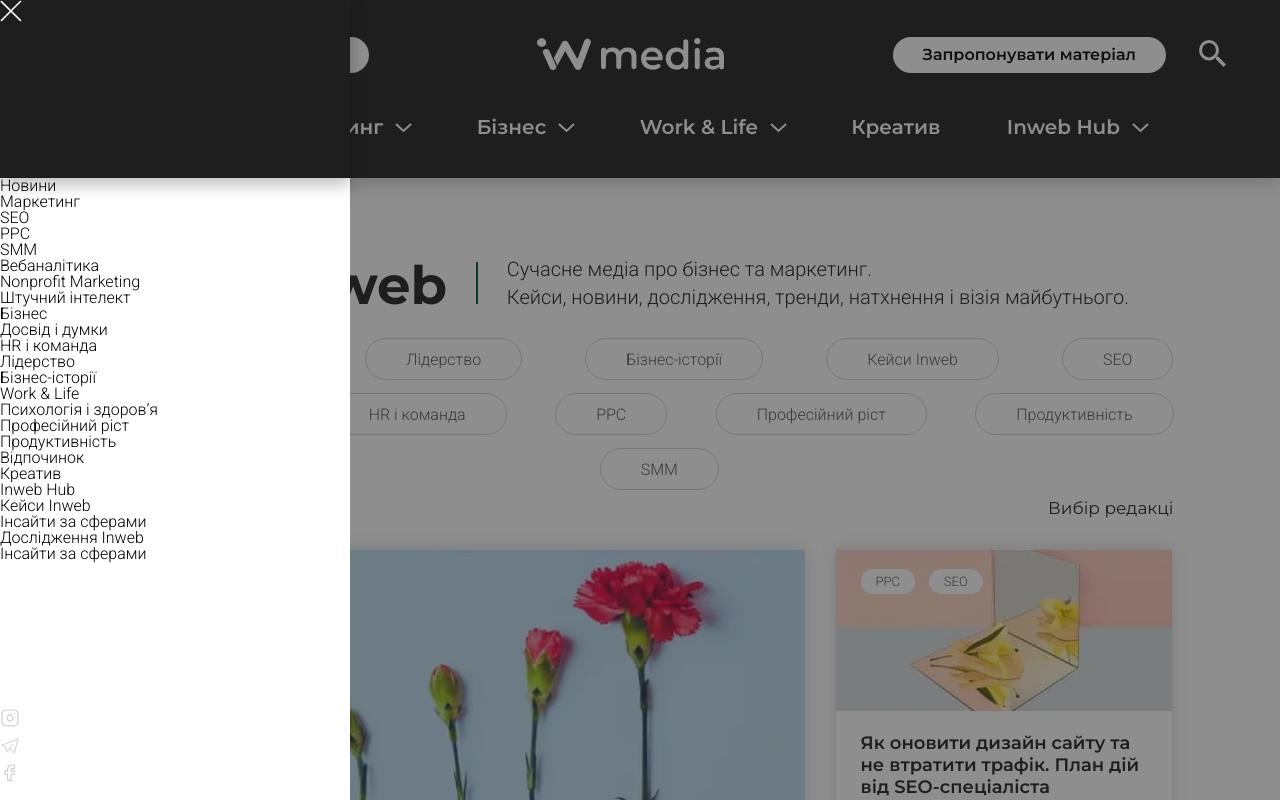
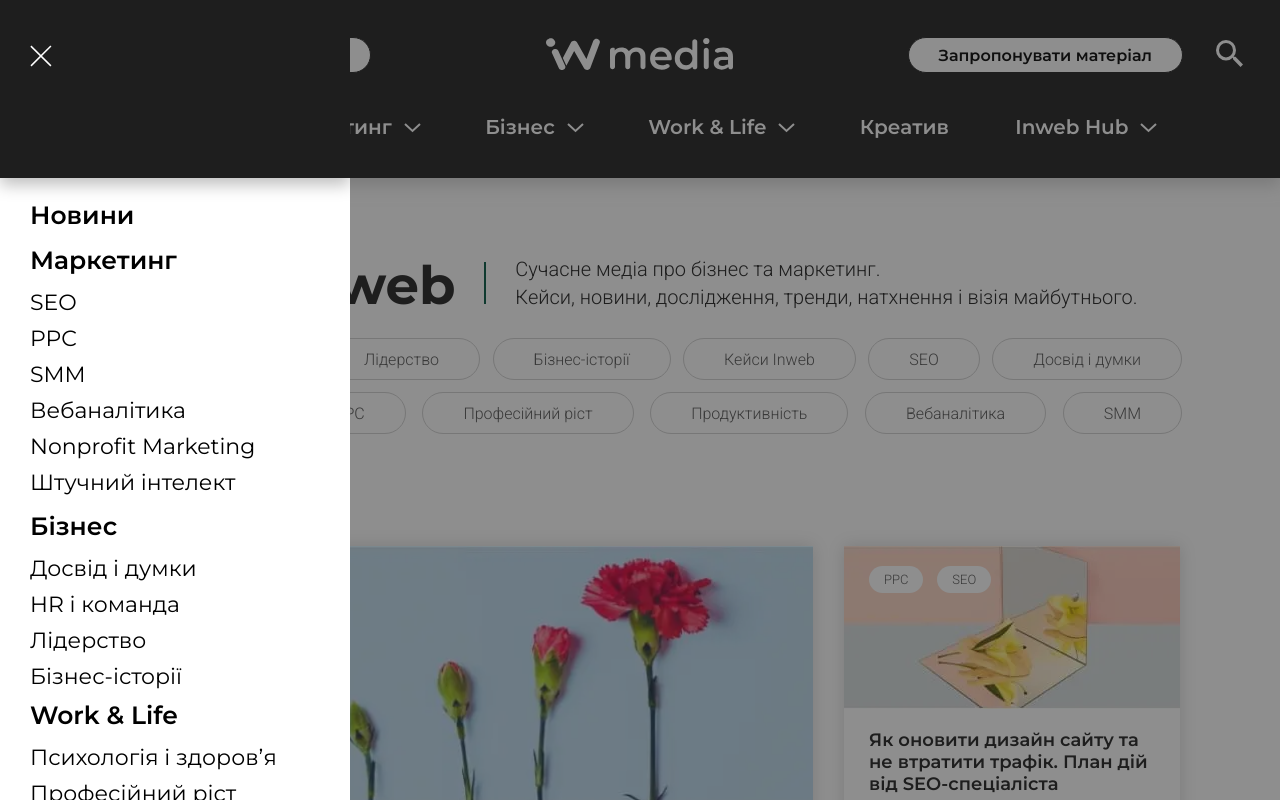
Before and after one commit to Mr-Vadym/inweb, a website: page src/html/index.html in a window 1280 px wide. Both pictures are taken after a click on the button 57 px from the left and 55 px from the top of the page. Shown: the top 800 px of the page. Drawn offline with nearby package versions, Linux system fonts and the light colour scheme; files that its build step writes are made by us from their sources; files whose address does not match are found by name.

Commit message:
Interactive completed without adaptive

```diff
--- a/src/html/modules/header.html
+++ b/src/html/modules/header.html
@@ -7,163 +7,160 @@
       <button class="sidebar__close" type="button">
         <img src="../../img/icons/close.svg" alt="" />
       </button>
+
     </div>
+    <div class="sidebar__content">
       <ul class="sidebar__top-list">
         <li class="sidebar__top-item">
           <a href="" class="sidebar__top-link">Новини</a>
         </li>
         <li class="sidebar__top-item">
           <a href="" class="sidebar__top-link">Маркетинг</a>
+          <ul class="sidebar__sub-list">
+            <li class="sidebar__sub-item">
+              <a href="" class="sidebar__sub-link">SEO</a>
             </li>
-      <li class="sidebar__top-item">
-        <a href="" class="sidebar__top-link">SEO</a>
+            <li class="sidebar__sub-item">
+              <a href="" class="sidebar__sub-link">PPC</a>
             </li>
-      <li class="sidebar__top-item">
-        <a href="" class="sidebar__top-link">PPC</a>
+            <li class="sidebar__sub-item">
+              <a href="" class="sidebar__sub-link">SMM</a>
             </li>
-      <li class="sidebar__top-item">
-        <a href="" class="sidebar__top-link">SMM</a>
+            <li class="sidebar__sub-item">
+              <a href="" class="sidebar__sub-link">Вебаналітика</a>
             </li>
-      <li class="sidebar__top-item">
-        <a href="" class="sidebar__top-link">Вебаналітика</a>
+            <li class="sidebar__sub-item">
+              <a href="" class="sidebar__sub-link">Nonprofit Marketing</a>
             </li>
-      <li class="sidebar__top-item">
-        <a href="" class="sidebar__top-link">Nonprofit Marketing</a>
+            <li class="sidebar__sub-item">
+              <a href="" class="sidebar__sub-link">Штучний інтелект</a>
             </li>
-      <li class="sidebar__top-item">
-        <a href="" class="sidebar__top-link">Штучний інтелект</a>
+          </ul>
         </li>
+
         <li class="sidebar__top-item">
           <a href="" class="sidebar__top-link">Бізнес</a>
         </li>
-      <li class="sidebar__top-item">
-        <a href="" class="sidebar__top-link">Досвід і думки</a>
+        <ul class="sidebar__sub-list">
+          <li class="sidebar__sub-item">
+            <a href="" class="sidebar__sub-link">Досвід і думки</a>
           </li>
-      <li class="sidebar__top-item">
-        <a href="" class="sidebar__top-link">HR і команда</a>
+          <li class="sidebar__sub-item">
+            <a href="" class="sidebar__sub-link">HR і команда</a>
           </li>
-      <li class="sidebar__top-item">
-        <a href="" class="sidebar__top-link">Лідерство</a>
+          <li class="sidebar__sub-item">
+            <a href="" class="sidebar__sub-link">Лідерство</a>
           </li>
-      <li class="sidebar__top-item">
-        <a href="" class="sidebar__top-link">Бізнес-історії</a>
+          <li class="sidebar__sub-item">
+            <a href="" class="sidebar__sub-link">Бізнес-історії</a>
           </li>
+        </ul>
+
         <li class="sidebar__top-item">
           <a href="" class="sidebar__top-link">Work & Life</a>
         </li>
-      <li class="sidebar__top-item">
-        <a href="" class="sidebar__top-link">Психологія і здоровʼя</a>
+        <ul class="sidebar__sub-list">
+          <li class="sidebar__sub-item">
+            <a href="" class="sidebar__sub-link">Психологія і здоровʼя</a>
           </li>
-      <li class="sidebar__top-item">
-        <a href="" class="sidebar__top-link">Професійний ріст</a>
+          <li class="sidebar__sub-item">
+            <a href="" class="sidebar__sub-link">Професійний ріст</a>
           </li>
-      <li class="sidebar__top-item">
-        <a href="" class="sidebar__top-link">Продуктивність</a>
+          <li class="sidebar__sub-item">
+            <a href="" class="sidebar__sub-link">Продуктивність</a>
           </li>
-      <li class="sidebar__top-item">
-        <a href="" class="sidebar__top-link">Відпочинок</a>
+          <li class="sidebar__sub-item">
+            <a href="" class="sidebar__sub-link">Відпочинок</a>
           </li>
+        </ul>
+        </li>
+
         <li class="sidebar__top-item">
           <a href="" class="sidebar__top-link">Креатив</a>
         </li>
         <li class="sidebar__top-item">
           <a href="" class="sidebar__top-link">Inweb Hub</a>
         </li>
-      <li class="sidebar__top-item">
-        <a href="" class="sidebar__top-link">Кейси Inweb</a>
+        <ul class="sidebar__sub-list">
+          <li class="sidebar__sub-item">
+            <a href="" class="sidebar__sub-link">Кейси Inweb</a>
           </li>
-      <li class="sidebar__top-item">
-        <a href="" class="sidebar__top-link">Інсайти за сферами</a>
+          <li class="sidebar__sub-item">
+            <a href="" class="sidebar__sub-link">Інсайти за сферами</a>
           </li>
-      <li class="sidebar__top-item">
-        <a href="" class="sidebar__top-link">Дослідження Inweb</a>
+          <li class="sidebar__sub-item">
+            <a href="" class="sidebar__sub-link">Дослідження Inweb</a>
           </li>
-      <li class="sidebar__top-item">
-        <a href="" class="sidebar__top-link">Інсайти за сферами</a>
+          <li class="sidebar__sub-item">
+            <a href="" class="sidebar__sub-link">Новини агенції</a>
           </li>
+        </ul>
       </ul>
       <div class="sidebar__separator"></div>
       <ul class="sidebar__center-list">
-      <li class="sidebar__center">
+        <li class="sidebar__center-item">
           <a href="" class="sidebar__center-link">Про проєкт</a>
         </li>
-      <li class="sidebar__center">
+        <li class="sidebar__center-item">
           <a href="" class="sidebar__center-link">Редакційні стандарти</a>
         </li>
-      <li class="sidebar__center">
+        <li class="sidebar__center-item">
           <a href="" class="sidebar__center-link">Як надіслати статтю</a>
         </li>
-      <li class="sidebar__center">
+        <li class="sidebar__center-item">
           <a href="" class="sidebar__center-link">Контакти редакції</a>
         </li>
-      <li class="sidebar__center">
+        <li class="sidebar__center-item">
           <a href="" class="sidebar__center-link">Політика конфіденційності</a>
         </li>
-      <li class="sidebar__center">
+        <li class="sidebar__center-item">
           <a href="" class="sidebar__center-link">Договір публічної оферти</a>
         </li>
       </ul>
       <div class="sidebar__separator">
         <a href="" class="go-to-inweb"></a>
       </div>
-    <div class="footer__column">
-      <h5 class="footer__title">Слідкуйте за нами</h5>
-      <ul class="footer__menu footer__menu--social">
-        <li class="footer__item footer__item--social">
-          <a class="footer__link footer__link--social" href="">
-            <svg class="footer__icon" width="18" height="18" viewBox="0 0 18 18" fill="none"
-              xmlns="http://www.w3.org/2000/svg">
+      <div class="sidebar__bottom">
+        <a class="top-btn">Перейти на сайт Inweb</a>
+        <ul class="sidebar__social-list">
+          <li class="sidebar__social-item">
+            <a class="sidebar__social-link" href="">
+              <svg width="33" height="32" viewBox="0 0 33 32" fill="none" xmlns="http://www.w3.org/2000/svg">
                 <path
-                d="M13.5 4.45784V4.46772M1 4.95182C1 3.90373 1.42143 2.89857 2.17157 2.15746C2.92172 1.41635 3.93913 1 5 1H13C14.0609 1 15.0783 1.41635 15.8284 2.15746C16.5786 2.89857 17 3.90373 17 4.95182V12.8555C17 13.9035 16.5786 14.9087 15.8284 15.6498C15.0783 16.3909 14.0609 16.8073 13 16.8073H5C3.93913 16.8073 2.92172 16.3909 2.17157 15.6498C1.42143 14.9087 1 13.9035 1 12.8555V4.95182ZM6 8.90364C6 9.68971 6.31607 10.4436 6.87868 10.9994C7.44129 11.5552 8.20435 11.8675 9 11.8675C9.79565 11.8675 10.5587 11.5552 11.1213 10.9994C11.6839 10.4436 12 9.68971 12 8.90364C12 8.11758 11.6839 7.3637 11.1213 6.80787C10.5587 6.25204 9.79565 5.93978 9 5.93978C8.20435 5.93978 7.44129 6.25204 6.87868 6.80787C6.31607 7.3637 6 8.11758 6 8.90364Z"
-                stroke="#CFCFCF" stroke-width="1.2" stroke-linecap="round" stroke-linejoin="round" />
+                  d="M24.7588 7.5625V7.58125M1 8.5C1 6.51088 1.80101 4.60322 3.22682 3.1967C4.65262 1.79018 6.58643 1 8.60283 1H23.8085C25.8249 1 27.7587 1.79018 29.1845 3.1967C30.6103 4.60322 31.4113 6.51088 31.4113 8.5V23.5C31.4113 25.4891 30.6103 27.3968 29.1845 28.8033C27.7587 30.2098 25.8249 31 23.8085 31H8.60283C6.58643 31 4.65262 30.2098 3.22682 28.8033C1.80101 27.3968 1 25.4891 1 23.5V8.5ZM10.5035 16C10.5035 17.4918 11.1043 18.9226 12.1737 19.9775C13.243 21.0324 14.6934 21.625 16.2057 21.625C17.718 21.625 19.1683 21.0324 20.2377 19.9775C21.307 18.9226 21.9078 17.4918 21.9078 16C21.9078 14.5082 21.307 13.0774 20.2377 12.0225C19.1683 10.9676 17.718 10.375 16.2057 10.375C14.6934 10.375 13.243 10.9676 12.1737 12.0225C11.1043 13.0774 10.5035 14.5082 10.5035 16Z"
+                  stroke="black" stroke-width="1.5" stroke-linecap="round" stroke-linejoin="round" />
               </svg>
 
-            <span>Instagram</span></a>
-        </li>
-        <li class="footer__item footer__item--social">
-          <a class="footer__link footer__link--social" href="">
-            <svg class="footer__icon" width="18" height="16" viewBox="0 0 18 16" fill="none"
-              xmlns="http://www.w3.org/2000/svg">
-              <path
-                d="M11.6667 6.26909L8.11111 9.78182L13.4444 15.0509L17 1L1 7.14728L4.55556 8.90364L6.33333 14.1727L9 10.66"
-                stroke="#CFCFCF" stroke-linecap="round" stroke-linejoin="round" />
-            </svg>
-            <span>Telegram</span>
+
             </a>
           </li>
-        <li class="footer__item footer__item--social">
-          <a class="footer__link footer__link--social" href="">
-            <svg class="footer__icon" width="12" height="17" viewBox="0 0 12 17" fill="none"
-              xmlns="http://www.w3.org/2000/svg">
+          <li class="sidebar__social-item">
+            <a class="sidebar__social-link" href="">
+              <svg width="33" height="29" viewBox="0 0 33 29" fill="none" xmlns="http://www.w3.org/2000/svg">
                 <path
-                d="M1 6.97264V10.3856H3.59091V16.3582H7.04545V10.3856H9.63636L10.5 6.97264H7.04545V5.26617C7.04545 5.03988 7.13644 4.82285 7.29841 4.66284C7.46037 4.50283 7.68004 4.41294 7.90909 4.41294H10.5V1H7.90909C6.76384 1 5.66549 1.44947 4.85568 2.24953C4.04586 3.04959 3.59091 4.13471 3.59091 5.26617V6.97264H1Z"
-                stroke="#CFCFCF" stroke-width="1.2" stroke-linecap="round" stroke-linejoin="round" />
+                  d="M21.2955 10.8978L14.5374 17.5645L24.6745 27.5645L31.4326 0.897827L1.02124 12.5645L7.77931 15.8978L11.1583 25.8978L16.2269 19.2312"
+                  stroke="black" stroke-width="1.2" stroke-linecap="round" stroke-linejoin="round" />
               </svg>
-            <span>Facebook</span></a>
+
+
+            </a>
+          </li>
+          <li class="sidebar__social-item">
+            <a class="sidebar__social-link" href="">
+              <svg width="20" height="31" viewBox="0 0 20 31" fill="none" xmlns="http://www.w3.org/2000/svg">
+                <path
+                  d="M0.943359 12.3352V18.8125H5.86792V30.1477H12.434V18.8125H17.3586L19.0001 12.3352H12.434V9.09659C12.434 8.66712 12.6069 8.25524 12.9148 7.95156C13.2226 7.64788 13.6402 7.47727 14.0755 7.47727H19.0001V1H14.0755C11.8987 1 9.8111 1.85303 8.27187 3.37144C6.73265 4.88984 5.86792 6.94924 5.86792 9.09659V12.3352H0.943359Z"
+                  stroke="black" stroke-width="1.2" stroke-linecap="round" stroke-linejoin="round" />
+              </svg>
+
+            </a>
           </li>
         </ul>
       </div>
     </div>
   </div>
+</div>
 <header class="header">
-
-  <div class="header__top">
-    <nav class="header__nav">
-      <button class="burger-btn">
-        <img src="img/icons/burger.svg" alt="" />
-      </button>
-
-
-
-      <a class="header__go-to top-btn" href="">Перейти на сайт Inweb</a>
-      <a class="logo"><img class="logo__img" src="./img/logo.svg" alt="" /></a>
-      <a class="header__offer-news top-btn" href="">Запропонувати матеріал</a>
-      <button class="search-btn">
-        <img src="img/icons/search.svg" alt="" />
-      </button>
-    </nav>
-  </div>
-  <nav class="header__sub">
   <div class="search">
     <form action="" class="search__form">
       <button class="search-btn" type="submit">
@@ -175,6 +172,22 @@
       </button>
     </form>
   </div>
+  <div class="header__top">
+    <nav class="header__nav">
+      <button class="burger-btn">
+        <img src="img/icons/burger.svg" alt="" />
+      </button>
+
+      <a class="header__go-to top-btn" href="">Перейти на сайт Inweb</a>
+      <a class="logo"><img class="logo__img" src="./img/logo.svg" alt="" /></a>
+      <a class="header__offer-news top-btn" href="">Запропонувати матеріал</a>
+      <button class="search-btn">
+        <img src="img/icons/search.svg" alt="" />
+      </button>
+    </nav>
+  </div>
+  <nav class="header__sub">
+
 
     <ul class="header__sub-items">
       <li class="header__sub-item">
--- a/src/js/main.js
+++ b/src/js/main.js
@@ -3,7 +3,6 @@ jQuery(function () {
         event.preventDefault(); // Запобігаємо перезавантаженню сторінки при натисканні на кнопку
         $(".sidebar").toggleClass("active"); // Перемикаємо клас 'active' для '.search'
         $("body").toggleClass("no-scroll"); // Перемикаємо клас 'active' для '.search'
-        $("header, main").toggleClass("padding"); // Перемикаємо клас 'active' для '.search'
         $(".search").removeClass("active"); // Перемикаємо клас 'active' для '.search'
     }); // Додавання обробників подій для кнопок '.search-btn' та '.close'
 
--- a/src/scss/base/_globals.scss
+++ b/src/scss/base/_globals.scss
@@ -4,12 +4,11 @@ body {
 }
 
 .no-scroll {
-    overflow: hidden;
+
+    overflow: overlay;
 }
 
-.padding {
-    padding-right: 17px;
-}
+
 
 body {
     font-size: 16px;
@@ -21,6 +20,11 @@ body {
     flex-direction: column;
     letter-spacing: 0;
     text-align: left;
+}
+
+.locked {
+    position: fixed;
+    width: 100%;
 }
 
 .main {
--- a/src/scss/base/_reset.scss
+++ b/src/scss/base/_reset.scss
@@ -10,7 +10,7 @@ a,
 a:hover {
 
     text-decoration: none;
-    color: #fff;
+    color: #000000;
 }
 
 button {
--- a/src/scss/components/_buttons.scss
+++ b/src/scss/components/_buttons.scss
@@ -3,6 +3,18 @@ button {
 }
 
 @media (hover: hover) {
+
+    .sidebar {
+
+        &__top-link:hover,
+        &__sub-link:hover {
+            color: #005640;
+        }
+    }
+
+
+
+
     .header {
 
         &__sub-link:hover {
@@ -20,6 +32,7 @@ button {
         &:hover {
             background: #005640;
             color: #fff;
+            border: 1px solid transparent;
         }
     }
 
@@ -108,9 +121,11 @@ button {
     background: #fff;
     color: rgb(0, 0, 0);
     transition: .3s;
+    border: 1px solid #1E1E1E;
 
 
 }
+
 
 
 
@@ -119,7 +134,7 @@ button {
     margin-top: 20px;
     display: flex;
     justify-content: space-between;
-    gap: 13px;
+    gap: 12px;
     // justify-content: space-between;
     flex-wrap: wrap;
     align-content: normal;
--- a/src/scss/layout/_articles.scss
+++ b/src/scss/layout/_articles.scss
@@ -31,6 +31,7 @@
         display: inline-block;
         @extend %roboto-300;
         font-size: 13px;
+        line-height: 15px;
         border-radius: 30px;
         color: #545454;
         background: rgb(255, 255, 255);
--- a/src/scss/layout/_header.scss
+++ b/src/scss/layout/_header.scss
@@ -1,12 +1,12 @@
 .header {
+    position: relative;
     padding-top: 37px;
     min-height: 178px;
-    background-color: #1E1E1E;
+    background-color: #1e1e1e;
     box-shadow: 0px 7px 15px 0px rgba(175, 175, 175, 0.5);
     display: flex;
     flex-direction: column;
     justify-content: space-between;
-
 
     &__top {
         padding: 0 37px;
@@ -26,21 +26,6 @@
 
 
 
-
-
-    &__go-to,
-    &__offer-news {
-        @extend %montserrat-600;
-        padding: 0 30px;
-        border-radius: 18px;
-        height: 36px;
-        line-height: 36px;
-
-        background: #fff;
-        color: rgb(0, 0, 0);
-
-    }
-
     & .logo {
         margin: 0 auto;
     }
@@ -48,10 +33,7 @@
     &__sub {
         margin-top: 35px;
         position: relative;
-
     }
-
-
 
     &__sub-items {
         margin: 0 auto;
@@ -60,13 +42,6 @@
         display: flex;
         justify-content: space-between;
         // flex-wrap: wrap;
-
-
-
-
-
-
-
     }
 
     // &__sub-item {
@@ -87,14 +62,11 @@
         font-size: 20px;
         position: relative;
         display: inline-block;
-        transition: all .3s;
+        transition: all 0.3s;
 
         path {
             transition: all 0.3s;
         }
-
-
-
     }
 
     &__sub-item:nth-child(2)>span,
@@ -108,27 +80,18 @@
             right: 19px;
             top: 11px;
         }
-
     }
-
-
-
-
-
-
 }
 
 .search {
     &.active {
         opacity: 1;
         visibility: visible;
-
-
     }
 
     opacity: 0;
     visibility: hidden;
-    transition: .3s;
+    transition: 0.3s;
     padding: 20px 35px;
 
     z-index: 1;
@@ -138,8 +101,6 @@
     right: 0;
     bottom: 0;
     left: 0;
-
-
 
     &__form {
         margin: 0 auto;
@@ -162,9 +123,7 @@
         line-height: 30px;
         outline: transparent;
     }
-
 }
-
 
 .sidebar {
     opacity: 0;
@@ -174,7 +133,7 @@
     right: 0;
     height: 100vh;
     z-index: 2;
-    transition: .3s;
+    transition: 0.3s;
     // background: rgba(0, 0, 0, 0.5);
 
     &.active {
@@ -182,9 +141,7 @@
         visibility: visible;
 
         .sidebar__inner {
-
             left: 0;
-
         }
     }
 
@@ -197,18 +154,52 @@
     }
 
     &__inner {
-        width: 350px;
+        min-width: 350px;
 
         min-height: 100%;
         background: #fff;
         left: -350px;
-        transition: all .3s;
+        transition: all 0.3s;
         position: fixed;
+        overflow: auto;
 
     }
 
+    &__top-list {
+        padding: 22px 30px 15px
+    }
+
+    &__sub-list {
+        margin-bottom: 10px;
+    }
+
+    &__top-link,
+    &__sub-link {
+        color: #000;
+    }
+
     &__top-link {
-        color: #000;
+        color: #000000;
+        @extend %montserrat-600;
+        font-size: 25px;
+        line-height: 30px;
+    }
+
+    &__top-item+&__top-item,
+    &__sub-item {
+        margin-top: 15px;
+    }
+
+    &__sub-item+&__sub-item,
+    &__center-item+&__center-item {
+        margin-top: 10px;
+    }
+
+    &__sub-link {
+        color: #000000;
+        @extend %montserrat-400;
+        font-size: 22px;
+        line-height: 26px;
     }
 
     &__header {
@@ -217,4 +208,49 @@
         box-shadow: 0px 7px 15px 0px rgba(0, 0, 0, 0.25);
         background: #1e1e1e;
     }
+
+    &__close {
+        position: absolute;
+        top: 45px;
+        left: 30px;
+    }
+
+    &__content {
+        overflow: auto;
+        height: calc(100vh - 178px);
+    }
+
+    &__separator {
+
+        width: 100%;
+        height: 2px;
+        background: #005640;
+    }
+
+    &__center-list {
+        padding: 25px 30px;
+    }
+
+    &__center-link {
+        @extend %roboto-300;
+        font-size: 20px;
+        line-height: 28px;
+    }
+
+    &__bottom {
+        padding: 21px 30px 50px;
+        display: flex;
+        flex-direction: column;
+        align-items: center;
+        gap: 30px;
+
+    }
+
+    &__social-list {
+        display: flex;
+        gap: 27px;
+    }
+
+
+
 }
```
Also changed, not shown: src/html/index.html (+4 -2 lines), src/scss/base/_media-queries.scss (+8 -6 lines), dist/css/main.css, dist/index.html, dist/js/main.min.js. Lines whose indentation alone changed are shown as unchanged.
